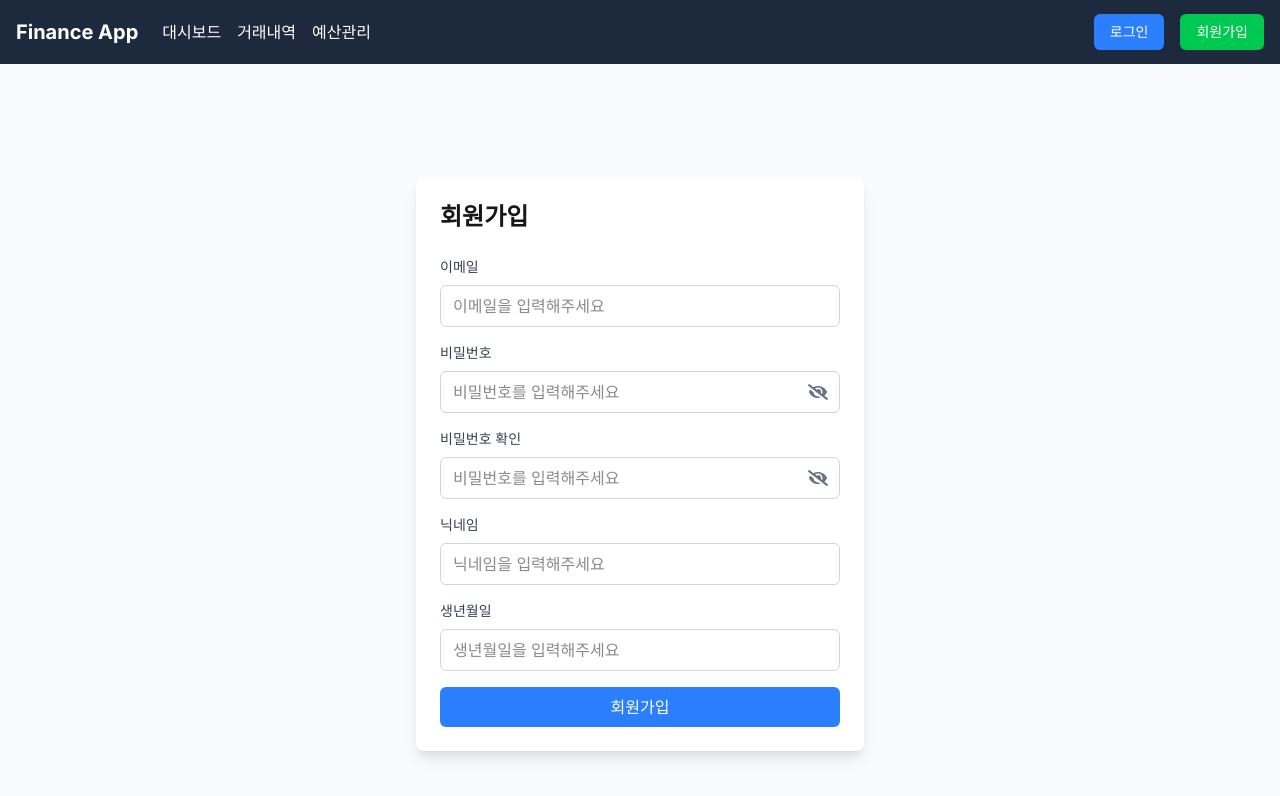
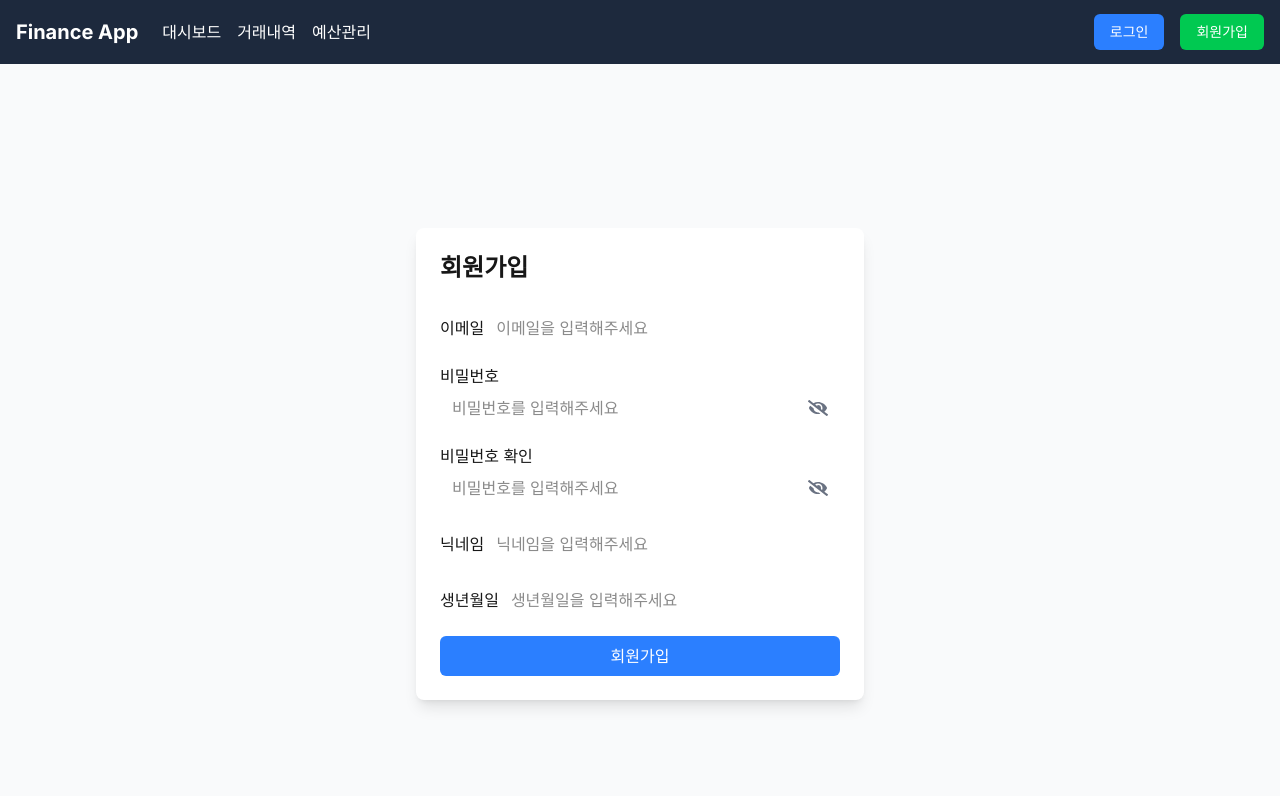
Before and after one commit to nicejmp1/finance, a Next.js app: page /auth/signup in a window 1280 px wide. Shown: the top 796 px of the page. Built offline with nearby package versions, Linux system fonts and the light colour scheme; no server answers.

Commit message:
style: labe, input, button 스타일 수정

```diff
--- a/src/components/auth/login/LoginForm.tsx
+++ b/src/components/auth/login/LoginForm.tsx
@@ -1,5 +1,6 @@
 'use client';
 import { useLoginForm } from '@/hooks/auth/useLoginForm';
+import Link from 'next/link';
 
 export default function LoginForm() {
     const {
@@ -11,15 +12,16 @@ export default function LoginForm() {
     } = useLoginForm();
 
     return (
+        <>
         <form onSubmit={handleSubmit} className='space-y-4'>
             <div>
-                <label htmlFor="id" className="block text-sm font-medium text-gray-700">아이디</label>
+                <label htmlFor="id" className="label-text">아이디</label>
                 <input
                     type="email"
                     id="email"
                     name="email"
                     placeholder="이메일을 입력해주세요"
-                    className={`mt-2 block w-full rounded-md border ${errors.email ? 'border-red-500' : 'border-gray-300'} px-3 py-2`}
+                    className={`input-text ${errors.email ? 'border-red-500' : 'border-gray-300'} px-3 py-2`}
                     value={formData.email}
                     onChange={handleChange}
                 />
@@ -28,13 +30,13 @@ export default function LoginForm() {
                 )}
             </div>
             <div>
-                <label htmlFor="password" className="block text-sm font-medium text-gray-700 mt-2">비밀번호</label>
+                <label htmlFor="password" className="label-text mt-2">비밀번호</label>
                 <input
                     type="password"
                     id="password"
                     name="password"
                     placeholder="비밀번호를 입력해주세요"
-                    className={`mt-2 block w-full rounded-md border ${errors.password ? 'border-red-500' : 'border-gray-300'} px-3 py-2`}
+                    className={`input-text ${errors.password ? 'border-red-500' : 'border-gray-300'} px-3 py-2`}
                     value={formData.password}
                     onChange={handleChange}
                 />
@@ -55,12 +57,12 @@ export default function LoginForm() {
             >
                 {isLoading ? '로그인 중...' : '로그인'}
             </button>
-
-            <div className='flex justify-center gap-1'>
-                <button className='button-text'>아이디 찾기</button>
-                <a className='text-sm text-gray-500 button-with-pipe'></a>
-                <button className='button-text'>비밀번호 찾기</button>
-            </div>
         </form>
+        <div className='mt-4 flex justify-center gap-1'>
+            <Link href="/auth/find/id" className='button-text'>아이디 찾기</Link>
+            <a className='text-sm text-gray-500 button-with-pipe'></a>
+            <Link href="/auth/find/password" className='button-text'>비밀번호 찾기</Link>
+        </div>
+        </>
     )
 }
--- a/src/components/auth/signup/SignUpForm.tsx
+++ b/src/components/auth/signup/SignUpForm.tsx
@@ -18,13 +18,13 @@ export default function SignUpForm() {
     return (
         <form onSubmit={handleSubmit} className='space-y-4'>
             <div>
-                <label htmlFor="email" className="block text-sm font-medium text-gray-700">이메일</label>
+                <label htmlFor="email" className="label-text">이메일</label>
                 <input
                     type="email"
                     id="email"
                     name="email"
                     placeholder="이메일을 입력해주세요"
-                    className={`mt-2 block w-full rounded-md border ${errors.email ? 'border-red-500' : 'border-gray-300'} px-3 py-2`}
+                    className={`input-text ${errors.email ? 'border-red-500' : 'border-gray-300'} px-3 py-2`}
                     value={formData.email}
                     onChange={handleChange}
                     onBlur={handleBlur}
@@ -34,14 +34,14 @@ export default function SignUpForm() {
                 )}
             </div>
             <div>
-                <label htmlFor="password" className='block text-sm font-medium text-gray-700 mt-2'>비밀번호</label>
+                <label htmlFor="password" className='label-text mt-2'>비밀번호</label>
                 <div className='relative'>
                     <input
                         type={showPassword ? 'text' : 'password'}
                         id="password"
                         name="password"
                         placeholder="비밀번호를 입력해주세요"
-                        className={`mt-2 block w-full rounded-md border ${errors.password ? 'border-red-500' : 'border-gray-300'} px-3 py-2 pr-10`}
+                        className={`input-text ${errors.password ? 'border-red-500' : 'border-gray-300'} px-3 py-2 pr-10`}
                         value={formData.password}
                         onChange={handleChange}
                         onBlur={handleBlur}
@@ -64,14 +64,14 @@ export default function SignUpForm() {
                 )}
             </div>
             <div>
-                <label htmlFor="checkpassword" className='block text-sm font-medium text-gray-700 mt-2'>비밀번호 확인</label>
+                <label htmlFor="checkpassword" className='label-text mt-2'>비밀번호 확인</label>
                 <div className='relative'>
                     <input
                         type={showCheckPassword ? 'text' : 'password'}
                         id="checkpassword"
                         name="checkpassword"
                         placeholder="비밀번호를 입력해주세요"
-                        className={`mt-2 block w-full rounded-md border ${errors.checkpassword ? 'border-red-500' : 'border-gray-300'} px-3 py-2 pr-10`}
+                        className={`input-text ${errors.checkpassword ? 'border-red-500' : 'border-gray-300'} px-3 py-2 pr-10`}
                         value={formData.checkpassword}
                         onChange={handleChange}
                         onBlur={handleBlur}
@@ -93,13 +93,13 @@ export default function SignUpForm() {
                 )}
             </div>
             <div>
-                <label htmlFor="nickname" className='block text-sm font-medium text-gray-700 mt-2'>닉네임</label>
+                <label htmlFor="nickname" className='label-text mt-2'>닉네임</label>
                 <input
                     type="text"
                     id="nickname"
                     name="nickname"
                     placeholder="닉네임을 입력해주세요"
-                    className={`mt-2 block w-full rounded-md border ${errors.nickname ? 'border-red-500' : 'border-gray-300'} px-3 py-2`}
+                    className={`input-text ${errors.nickname ? 'border-red-500' : 'border-gray-300'} px-3 py-2`}
                     value={formData.nickname}
                     onChange={handleChange}
                     onBlur={handleBlur}
@@ -110,13 +110,13 @@ export default function SignUpForm() {
             </div>
 
             <div>
-                <label htmlFor="birthYear" className='block text-sm font-medium text-gray-700 mt-2'>생년월일</label>
+                <label htmlFor="birthYear" className='label-text mt-2'>생년월일</label>
                 <input
                     type="number"
                     id="birthYear"
                     name="birthYear"
                     placeholder="생년월일을 입력해주세요"
-                    className={`mt-2 block w-full rounded-md border ${errors.birthYear ? 'border-red-500' : 'border-gray-300'} px-3 py-2`}
+                    className={`input-text ${errors.birthYear ? 'border-red-500' : 'border-gray-300'} px-3 py-2`}
                     value={formData.birthYear}
                     onChange={handleChange}
                     onBlur={handleBlur}
```
